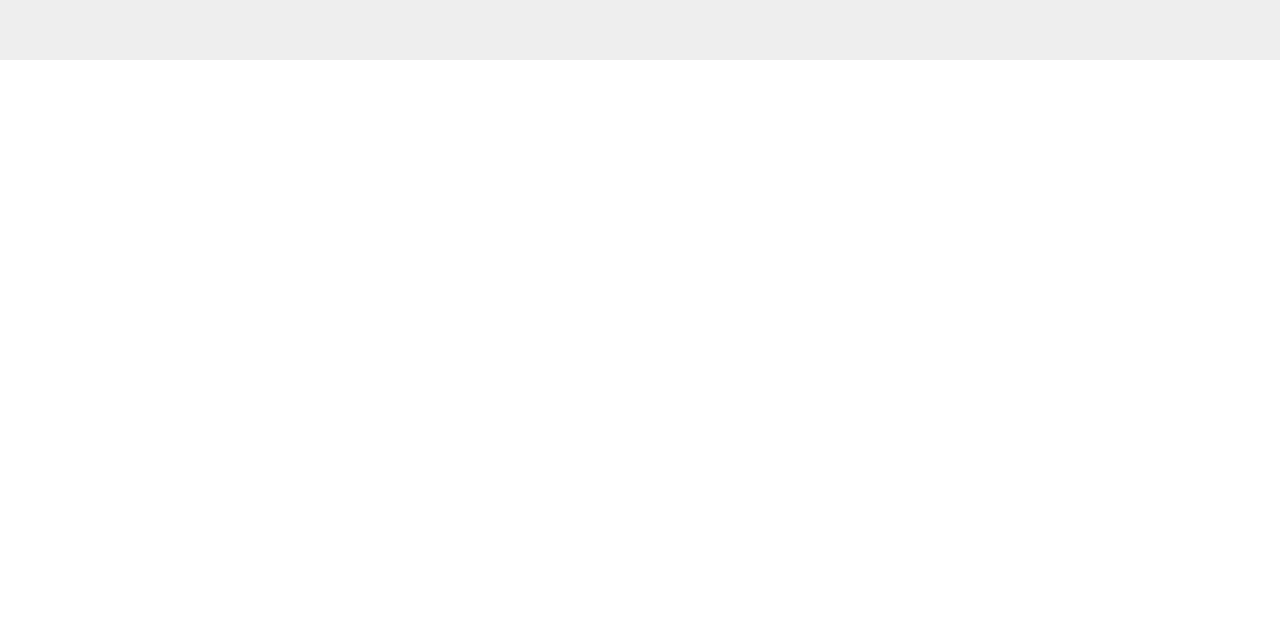
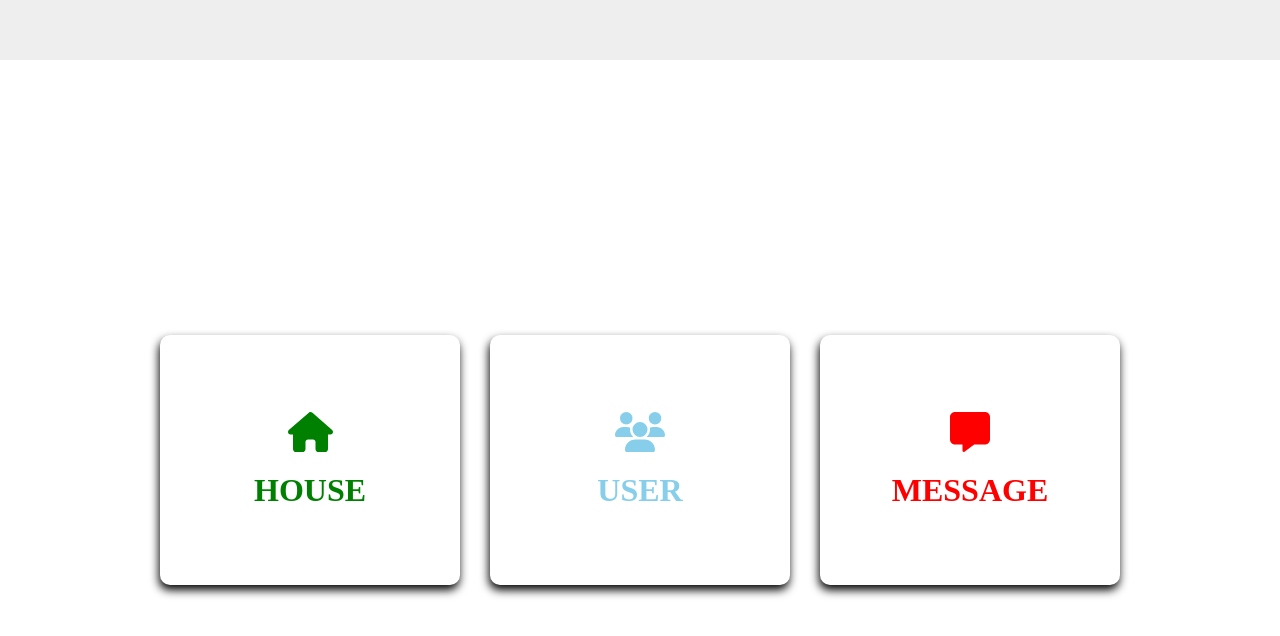
Before and after one commit to jgy4419/variable-site-clone-coding-ts, a React (Create React App) app: page /card in a window 1280 px wide. Shown: the part 10900-11536 px from the top of the page. Before the commit the page ends 10960 px from the top, so only its background shows below. Built offline with nearby package versions, Linux system fonts and the light colour scheme.

Commit message:
2024-01-02 - Card22 (Animated Card)

```diff
--- a/src/components/SpecificPart/card/Card.tsx
+++ b/src/components/SpecificPart/card/Card.tsx
@@ -19,6 +19,7 @@ import Card18 from "./Card18";
 import Card19 from "./Card19";
 import Card20 from "./Card20";
 import Card21 from "./Card21";
+import Card22 from "./Card22";
 
 const Card = () => {
     return (
@@ -44,6 +45,7 @@ const Card = () => {
             <Card19/>
             <Card20/>
             <Card21/>
+            <Card22/>
         </>
     );
 };
--- /dev/null
+++ b/src/components/SpecificPart/card/Card22.tsx
@@ -0,0 +1,60 @@
+import React, { useRef } from 'react';
+import * as S from "./style/Card22";
+import { FontAwesomeIcon } from '@fortawesome/react-fontawesome';
+import { faHouse, faUsers, faMessage } from '@fortawesome/free-solid-svg-icons';
+
+const Card22 = () => {
+    const containRef = useRef<HTMLDivElement>(null);
+    const cardContent = [
+        {
+            title: "HOUSE",
+            icon: faHouse,
+            color: "green"
+        },
+        {
+            title: "USER",
+            icon: faUsers,
+            color: "skyblue"
+        },
+        {
+            title: "MESSAGE",
+            icon: faMessage,
+            color: "red"
+        }
+    ];
+
+    const containerColorChange = (backColor: string) => {
+        if(containRef.current) {
+            const containerStyle = containRef.current.style;
+            containerStyle.backgroundColor = backColor;
+        }
+    }
+    return (
+        <>
+            <S.Container ref={containRef}>
+                <S.Inner>
+                    <S.Contents>
+                    {
+                        cardContent.map((content, index) => {
+                            return (
+                                <S.Content
+                                    key={index}
+                                    mainColor={content.color}
+                                    onMouseEnter={() => containerColorChange(content.color)}
+                                    onMouseLeave={() => containerColorChange("#fff")}>
+                                    <S.IconContain>
+                                        <FontAwesomeIcon fontSize="40" icon={content.icon} />
+                                    </S.IconContain>
+                                    <S.Title>{content.title}</S.Title>
+                                </S.Content>
+                            )
+                        })
+                    }
+                    </S.Contents>
+                </S.Inner>
+            </S.Container>
+        </>
+    );
+};
+
+export default Card22;
--- /dev/null
+++ b/src/components/SpecificPart/card/style/Card22.ts
@@ -0,0 +1,54 @@
+import styled from "styled-components";
+
+export const Container = styled.div`
+    position: relative;
+    width: 100vw;
+    height: 100vh;
+    transition: .3s;
+    background-color: #fff;
+`;
+
+export const Inner = styled.div`
+    margin: auto;
+    width: 80%;
+    height: 100%;
+`;
+
+export const Contents = styled.div`
+    position: relative;
+    width: 100%;
+    height: 100%;
+    display: flex;
+    justify-content: center;
+    align-items: center;
+    gap: 30px;
+`;
+
+export const Content = styled.div<{mainColor: string}>`
+    width: 300px;
+    height: 250px;
+    display: flex;
+    flex-direction: column;
+    justify-content: center;
+    align-items: center;
+    gap: 20px;
+    color: ${props => props.mainColor};
+    background-color: #fff;
+    border-radius: 10px;
+    box-shadow: -1px 5px 10px #000;
+    transition: .5s;
+    cursor: pointer;
+    &:hover {
+        background-color: ${props => props.mainColor};
+        color: #fff;
+        transform: translateY(-30px);
+    }
+`;
+
+export const IconContain = styled.p`
+`;
+
+export const Title = styled.h1`
+    text-align: center;
+    font-weight: 900
+`;
```
